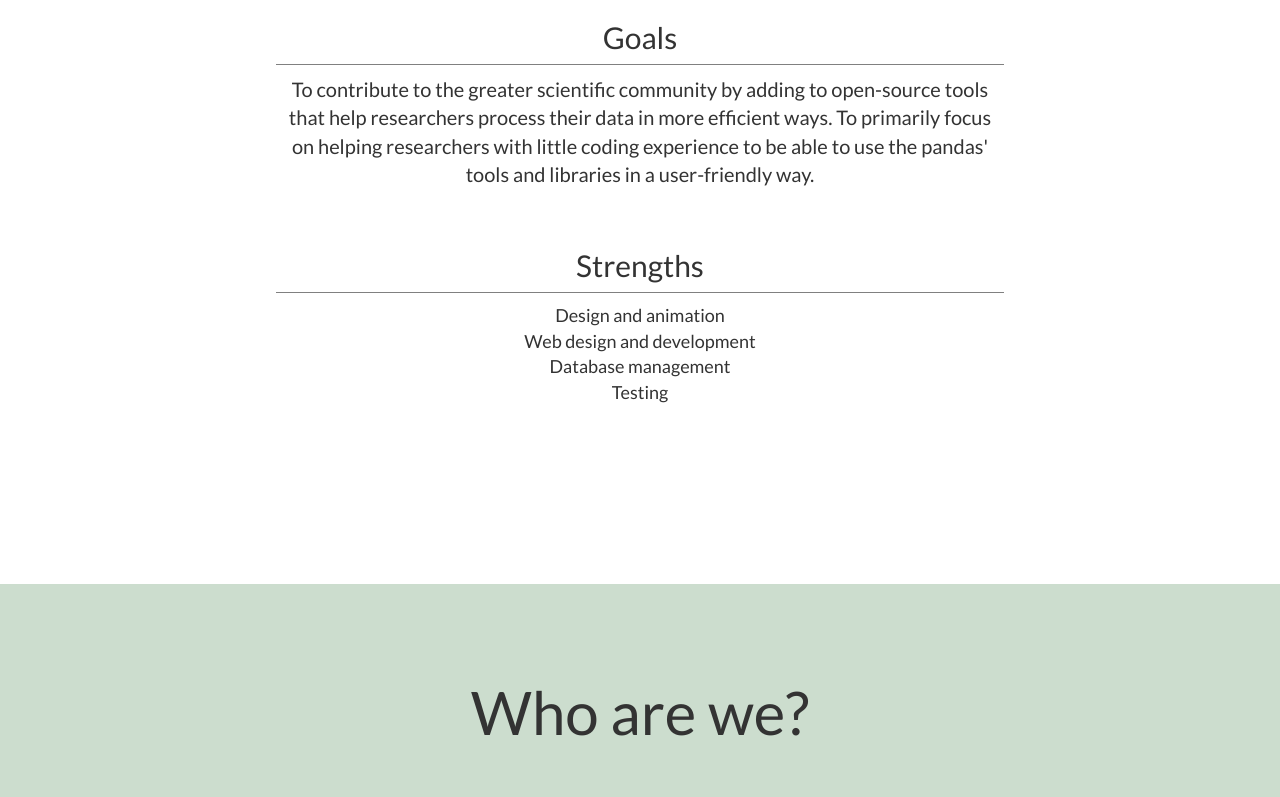
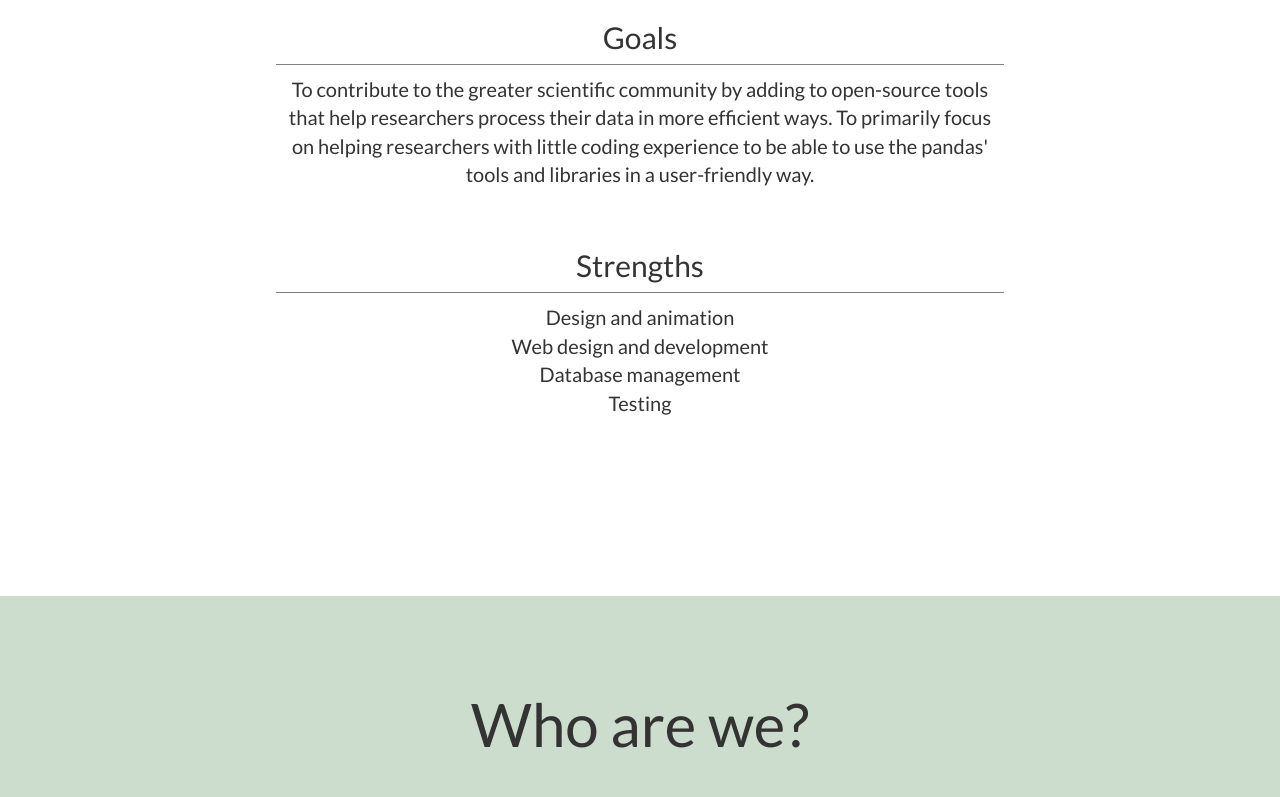
Before and after one commit to hoangbn/cscd01-website, a plain HTML site: page index.html in a window 1280 px wide. Shown: the part 823-1620 px from the top of the page. Drawn offline with nearby package versions, Linux system fonts and the light colour scheme.

Commit message:
Font size fix

```diff
--- a/css/stylesheetnew.css
+++ b/css/stylesheetnew.css
@@ -109,11 +109,12 @@ h1{
 	width: 150px;
 }
 
-#deliverable1 p, li, table {
+#deliverable1 p, table {
 	font-size: 18px;
 }
 
 #deliverable1 li {
+	font-size: 18px;
 	margin-bottom: 5px;
 }
 
```
